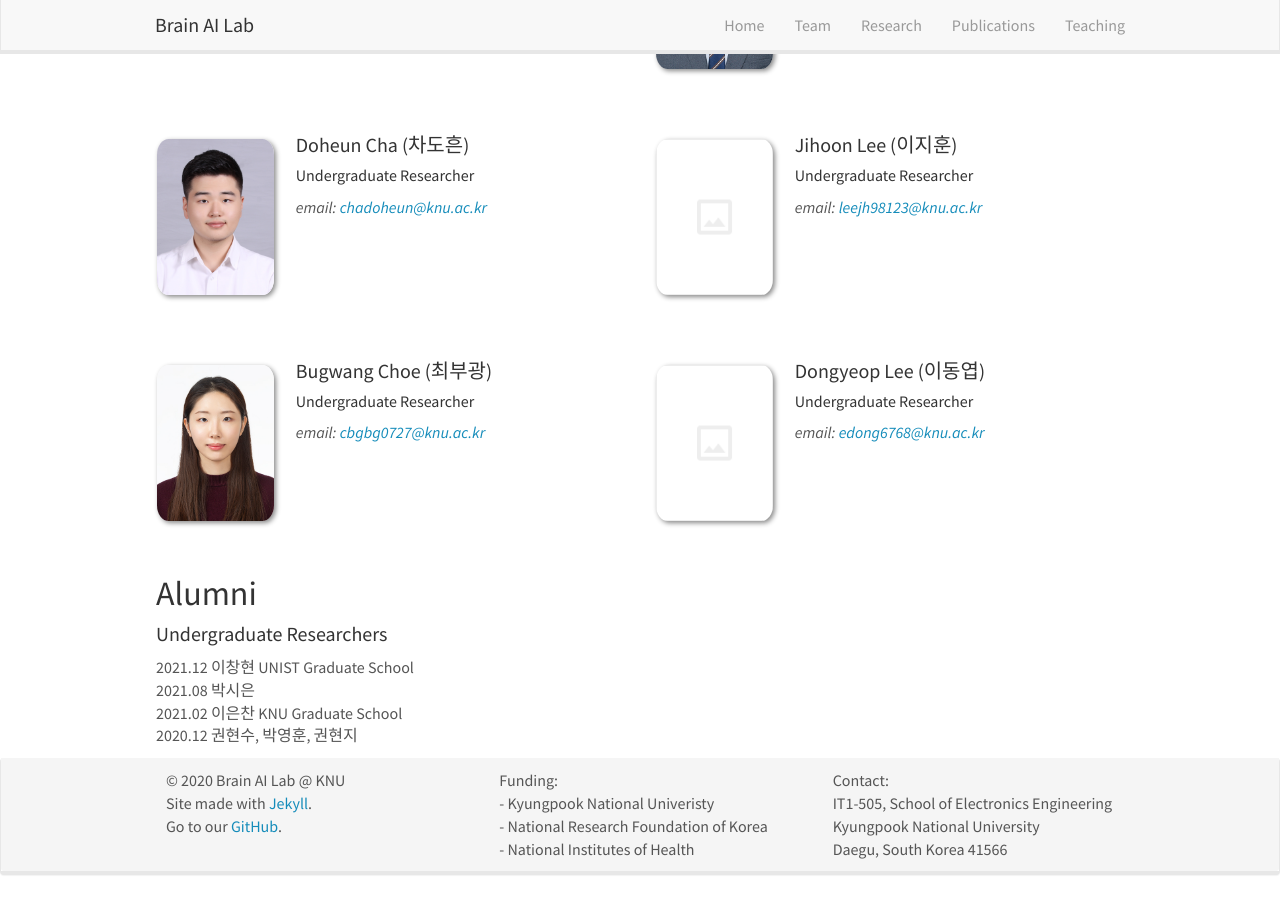
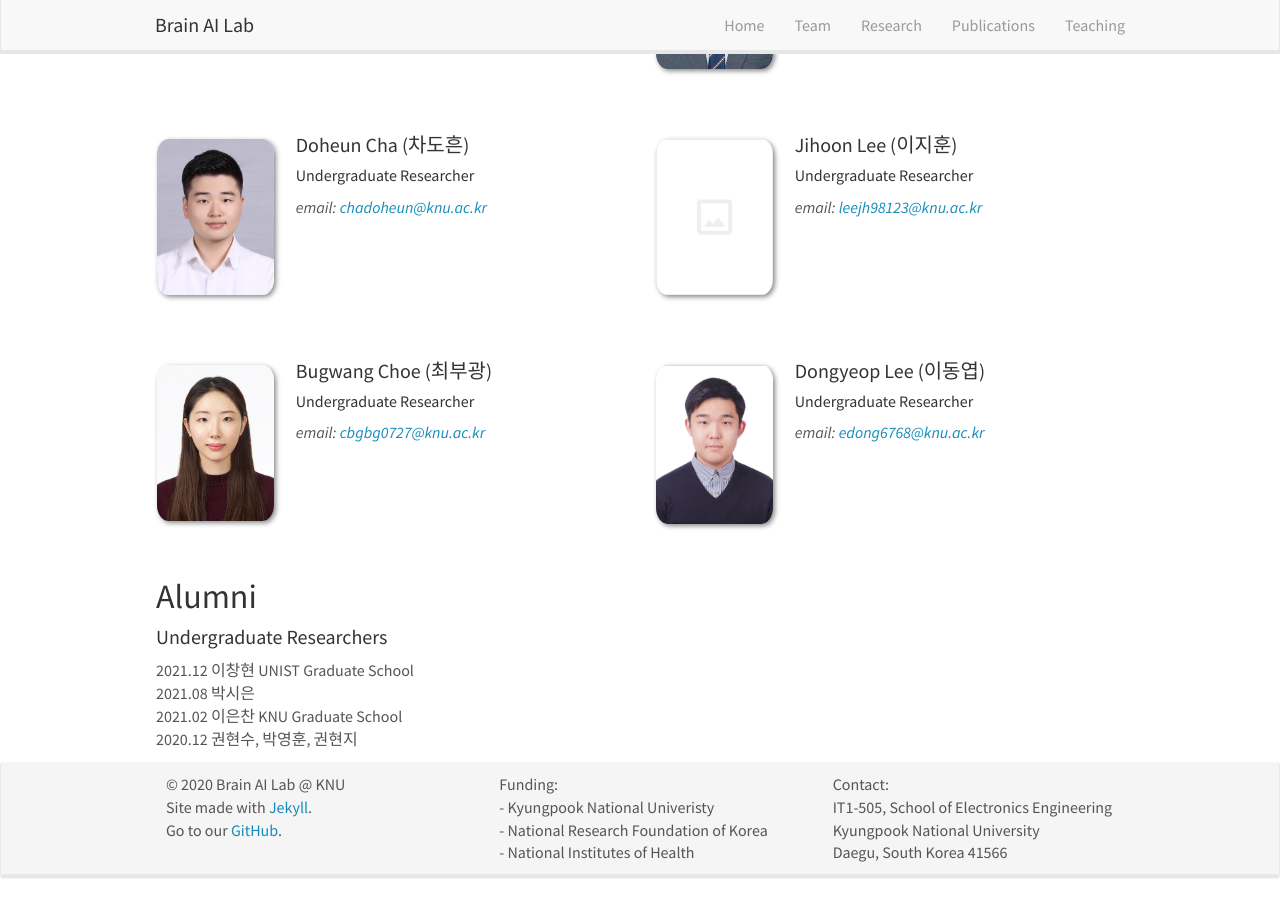
Before and after one commit to KNU-BrainAI/knu-brainai.github.io, a Jekyll site: the page built from _pages/team.md, in a window 1280 px wide and 900 px high, scrolled down 731 px. Built offline with Jekyll 4.4.1, drawn with Linux system fonts in a browser that asks for light colours; nearby versions of some CDN libraries.

Commit message:
Update team_members.yml

```diff
--- a/_data/team_members.yml
+++ b/_data/team_members.yml
@@ -67,7 +67,7 @@
   education1:
 
 - name: Dongyeop Lee (이동엽)
-  photo: blank.png
+  photo: dylee.jpeg
   info: Undergraduate Researcher
   email: edong6768@knu.ac.kr
   number_educ: 1
```
